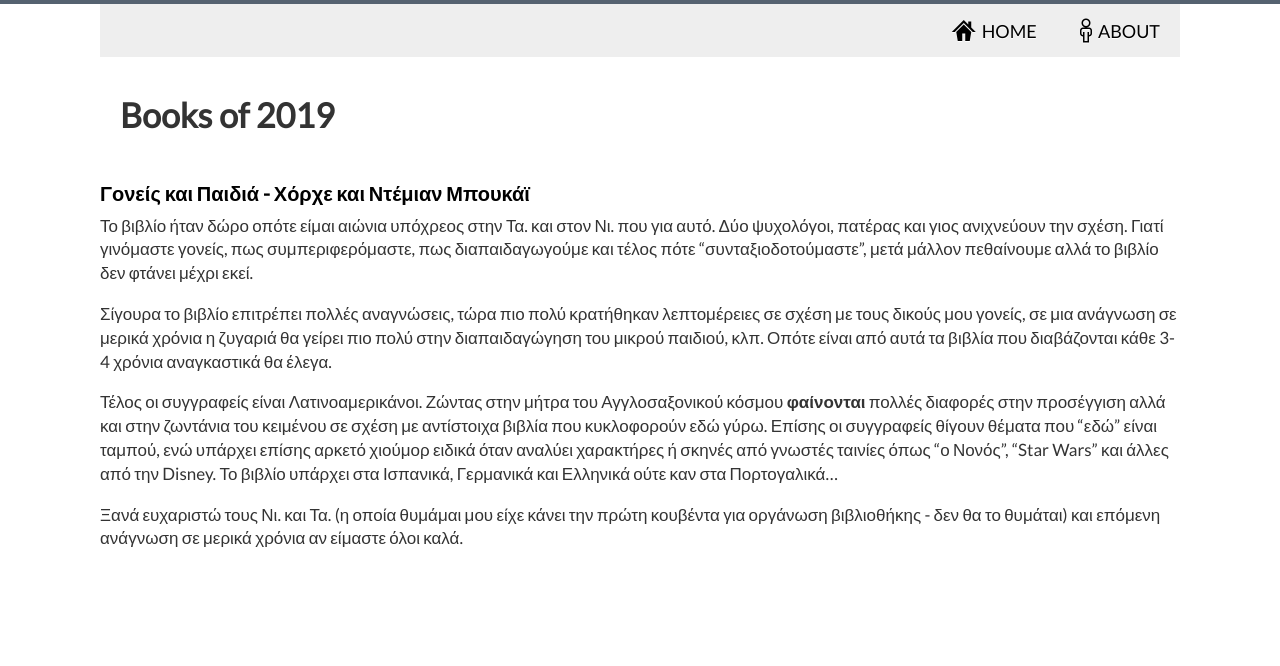
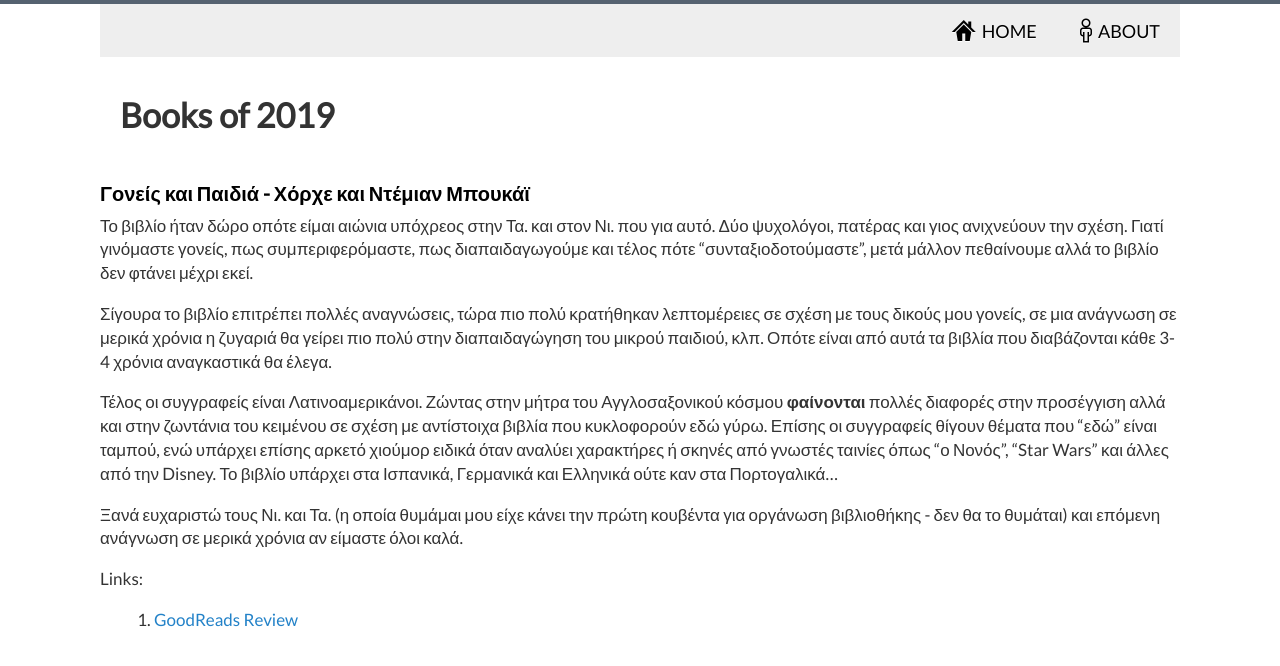
Before and after one commit to dimitrismistriotis/dimitrismistriotis.github.io, a Jekyll site: the page built from _posts/2019-01-14-books_of_2019.md, in a window 1280 px wide. Shown: the top 666 px of the page. Built offline with Jekyll 4.4.1, drawn with Linux system fonts in a browser that asks for light colours.

Commit message:
GR Link.

```diff
--- a/_posts/2019-01-14-books_of_2019.md
+++ b/_posts/2019-01-14-books_of_2019.md
@@ -31,3 +31,7 @@ permalink: /books2019
 Ξανά ευχαριστώ τους Νι. και Τα. (η οποία θυμάμαι μου είχε κάνει την πρώτη
 κουβέντα για οργάνωση βιβλιοθήκης - δεν θα το θυμάται) και επόμενη ανάγνωση
 σε μερικά χρόνια αν είμαστε όλοι καλά.
+
+Links:
+
+1.  [GoodReads Review](https://www.goodreads.com/review/show/2637691405)
```
